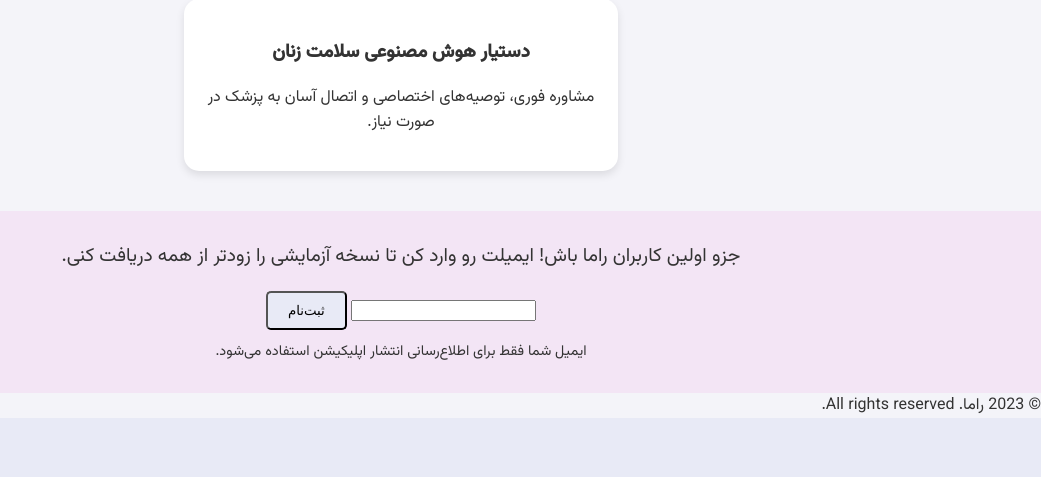
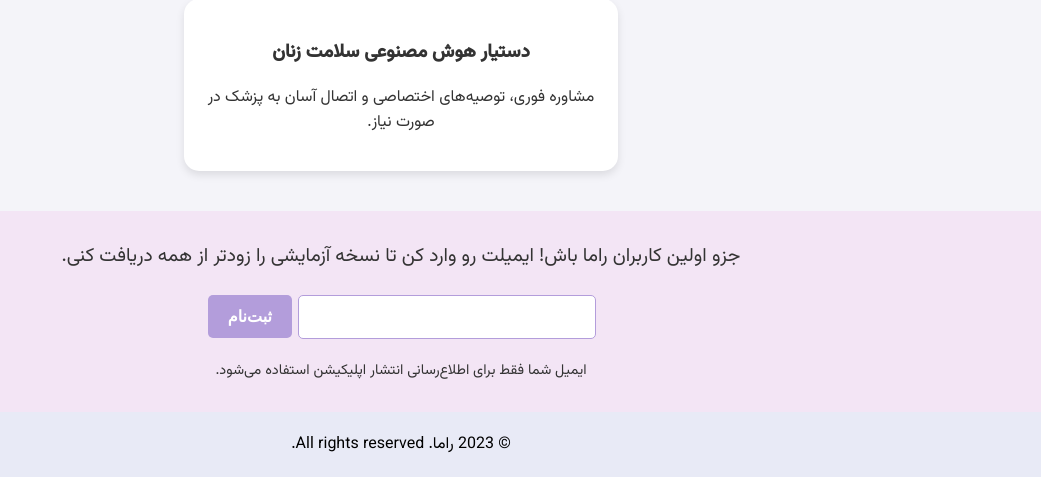
Before and after one commit to 097karimi/rama-landing, a Django app: page / in a window 1280 px wide. Shown: the part 778-1255 px from the top of the page, without its empty margins (239-1280 px from the left). Before the commit the page ends 1191 px from the top, so only its background shows below. Run offline with Django 5.2, Linux system fonts and the light colour scheme; some libraries are stand-ins or nearby versions.

Commit message:
edit css in landing page

```diff
--- a/landingPage/templates/home.html
+++ b/landingPage/templates/home.html
@@ -1,11 +1,16 @@
 <!DOCTYPE html>
 <html lang="fa">
+
 <head>
     <meta charset="UTF-8">
     <meta name="viewport" content="width=device-width, initial-scale=1.0">
     <title>راما - مراقب هوشمند سلامت و آرامش زنان</title>
     <link href="https://fonts.googleapis.com/css2?family=Vazirmatn:wght@400;500&display=swap" rel="stylesheet">
     <style>
+        html {
+            scroll-behavior: smooth;
+        }
+
         body {
             font-family: 'Vazirmatn', sans-serif;
             direction: rtl;
@@ -14,11 +19,13 @@
             background-color: #f4f4f9;
             color: #333;
         }
+
         header {
             background-color: #e8eaf6;
             text-align: center;
             padding: 2em 0;
         }
+
         .hero-section {
             display: flex;
             flex-direction: column;
@@ -26,16 +33,19 @@
             justify-content: center;
             margin-bottom: 40px;
         }
+
         .hero-heading {
             font-size: 2.5em;
             margin-bottom: 15px;
         }
+
         .hero-subheading {
             font-size: 1.2em;
             margin-bottom: 30px;
             text-align: center;
             max-width: 600px;
         }
+
         .cta-button {
             background-color: #b39ddb;
             color: white;
@@ -45,12 +55,14 @@
             text-decoration: none;
             cursor: pointer;
         }
+
         .features-section {
             display: flex;
             flex-wrap: wrap;
             justify-content: space-around;
             padding: 20px;
         }
+
         .feature-card {
             background-color: white;
             border-radius: 15px;
@@ -60,20 +72,24 @@
             text-align: center;
             margin-bottom: 20px;
         }
+
         .feature-icon {
             font-size: 2em;
             color: #8e44ad;
             margin-bottom: 15px;
         }
+
         .email-signup-section {
             background-color: #f3e5f5;
             text-align: center;
             padding: 30px 0;
         }
+
         .signup-message {
             font-size: 1.2em;
             margin-bottom: 20px;
         }
+
         .signup-input {
             width: 80%;
             max-width: 400px;
@@ -82,27 +98,100 @@
             border-radius: 5px;
             margin-bottom: 10px;
         }
+
+        /* Button Styles */
         .signup-button {
-            background-color: #e8eaf6;
-            color: black;
-            padding: 10px 20px;
+            background-color: #b39ddb;
+            /* Set the background color to #b39ddb */
+            border: none;
+            /* Remove default border */
+            color: white;
+            /* Set text color to white */
+            padding: 12px 20px;
+            /* Add some padding for better appearance */
+            text-align: center;
+            /* Center the text inside the button */
+            text-decoration: none;
+            /* Remove underline from text */
+            display: inline-block;
+            /* Make it an inline block element */
+            font-size: 16px;
+            /* Set the font size */
+            margin: 4px 2px;
+            /* Add some margin around the button */
+            cursor: pointer;
+            /* Change cursor to pointer on hover */
             border-radius: 5px;
-            text-decoration: none;
-            cursor: pointer;
+            /* Add rounded corners */
+            font-weight: bold;
+            /* Make the text bold */
+            transition: background-color 0.3s ease;
+            /* Smooth transition for background color */
         }
+
+        .signup-button:hover {
+            background-color: #9c7ab2;
+            /* Darker shade on hover for better UX */
+        }
+
+        /* Input Field Styles */
+        .email-signup-section input[type="email"] {
+            width: 20%;
+            /* Full width minus padding/margin */
+            padding: 12px 20px;
+            /* Add some padding for better appearance */
+            margin-bottom: 10px;
+            /* Add some space below the input field */
+            border: 1px solid #b39ddb;
+            /* Border color matching the button */
+            border-radius: 5px;
+            /* Rounded corners */
+            font-size: 16px;
+            /* Same font size as the button for consistency */
+            outline: none;
+            /* Remove default outline on focus */
+            transition: border-color 0.3s ease;
+            /* Smooth transition for border color */
+        }
+
+        .email-signup-section input[type="email"]:focus {
+            border-color: #7e5fa6;
+            /* Darker shade of the button color on focus */
+        }
+
+        /* Success Message Styles */
+        .success-message {
+            color: #388e3c; /* Green color to indicate success */
+            font-weight: bold; /* Make the text bold */
+            margin-top: 10px; /* Add some space above the message */
+            padding: 10px; /* Add some padding for better appearance */
+            background-color: #dcedc8; /* Light green background for emphasis */
+            border-radius: 5px; /* Rounded corners */
+            text-align: center; /* Center the text inside the message */
+        }
+
         .privacy-note {
             font-size: 0.9em;
             margin-top: 10px;
         }
+
+        footer {
+            text-align: center;
+            padding: 20px 0;
+            background-color: #e8eaf6;
+            color: black;
+        }
     </style>
 </head>
+
 <body>
 
     <header>
         <div class="hero-section">
             <h1 class="hero-heading">راما؛ مراقب هوشمند سلامت و آرامش زنان</h1>
-        <p class="hero-subheading">اپلیکیشنی جامع برای ثبت عادت ماهانه، روتین زندگی، پایش احساسات و آرامش جسم و روان؛ همه آنچه برای مراقبت از خود نیاز داری، در یک‌جا.</p>
-        <a href="#" class="cta-button">همین حالا به لیست انتظار بپیوند!</a>
+            <p class="hero-subheading">اپلیکیشنی جامع برای ثبت عادت ماهانه، روتین زندگی، پایش احساسات و آرامش جسم و
+                روان؛ همه آنچه برای مراقبت از خود نیاز داری، در یک‌جا.</p>
+            <a href="#contact" class="cta-button">همین حالا به لیست انتظار بپیوند!</a>
         </div>
     </header>
 
@@ -134,28 +223,13 @@
         </div>
     </div>
 
-<!-- <div class="email-signup-section">
-    <div class="signup-message">جزو اولین کاربران راما باش! ایمیلت رو وارد کن تا نسخه آزمایشی را زودتر از همه دریافت کنی.</div>
-    <input type="email" class="signup-input" placeholder="ایمیل شما">
-    <a href="#" class="signup-button">ثبت‌نام</a>
-    <div class="privacy-note">ایمیل شما فقط برای اطلاع‌رسانی انتشار اپلیکیشن استفاده می‌شود.</div>
-</div> -->
-<!-- <div class="email-signup-section">
-    <form method="post" action="{% url 'landing_page' %}">
-        {% csrf_token %}
-        <div class="signup-message">جزو اولین کاربران راما باش! ایمیلت رو وارد کن تا نسخه آزمایشی را زودتر از همه دریافت
-            کنی.</div>
-        {{ form.email }}
-        <button type="submit" class="signup-button">ثبت‌نام</button>
-        <div class="privacy-note">ایمیل شما فقط برای اطلاع‌رسانی انتشار اپلیکیشن استفاده می‌شود.</div>
-    </form>
-</div> -->
 
-<div class="email-signup-section">
+    <div id="contact" class="email-signup-section">
         {% if not success_message %}
         <form method="post" action="{% url 'landing_page' %}">
             {% csrf_token %}
-            <div class="signup-message">جزو اولین کاربران راما باش! ایمیلت رو وارد کن تا نسخه آزمایشی را زودتر از همه دریافت
+            <div class="signup-message">جزو اولین کاربران راما باش! ایمیلت رو وارد کن تا نسخه آزمایشی را زودتر از همه
+                دریافت
                 کنی.</div>
             {{ form.email }}
             <button type="submit" class="signup-button">ثبت‌نام</button>
@@ -177,4 +251,5 @@
     <script src="https://kit.fontawesome.com/your-fontawesome-kit.js" crossorigin="anonymous"></script>
 
 </body>
+
 </html>
```
Lines whose indentation alone changed are shown as unchanged.
